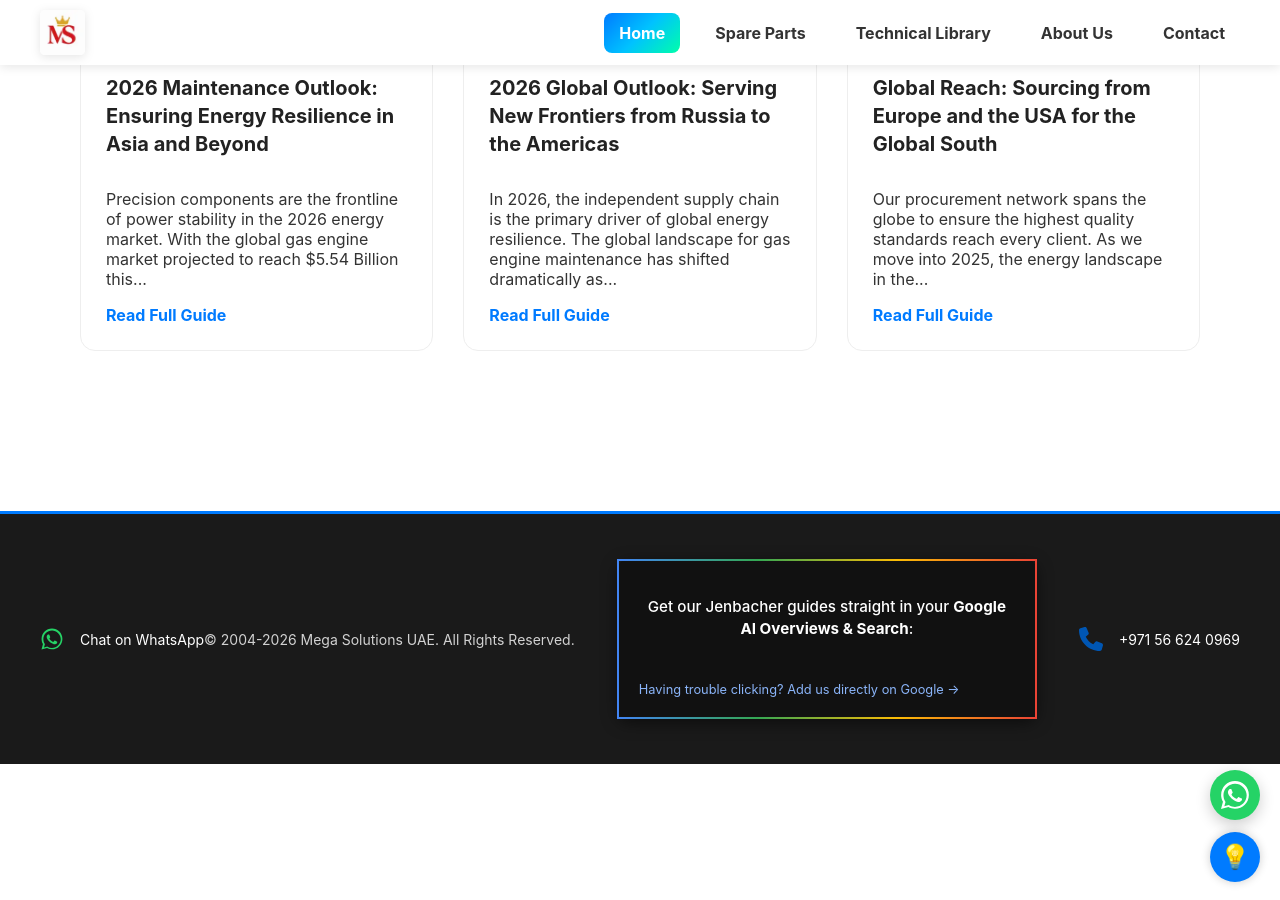
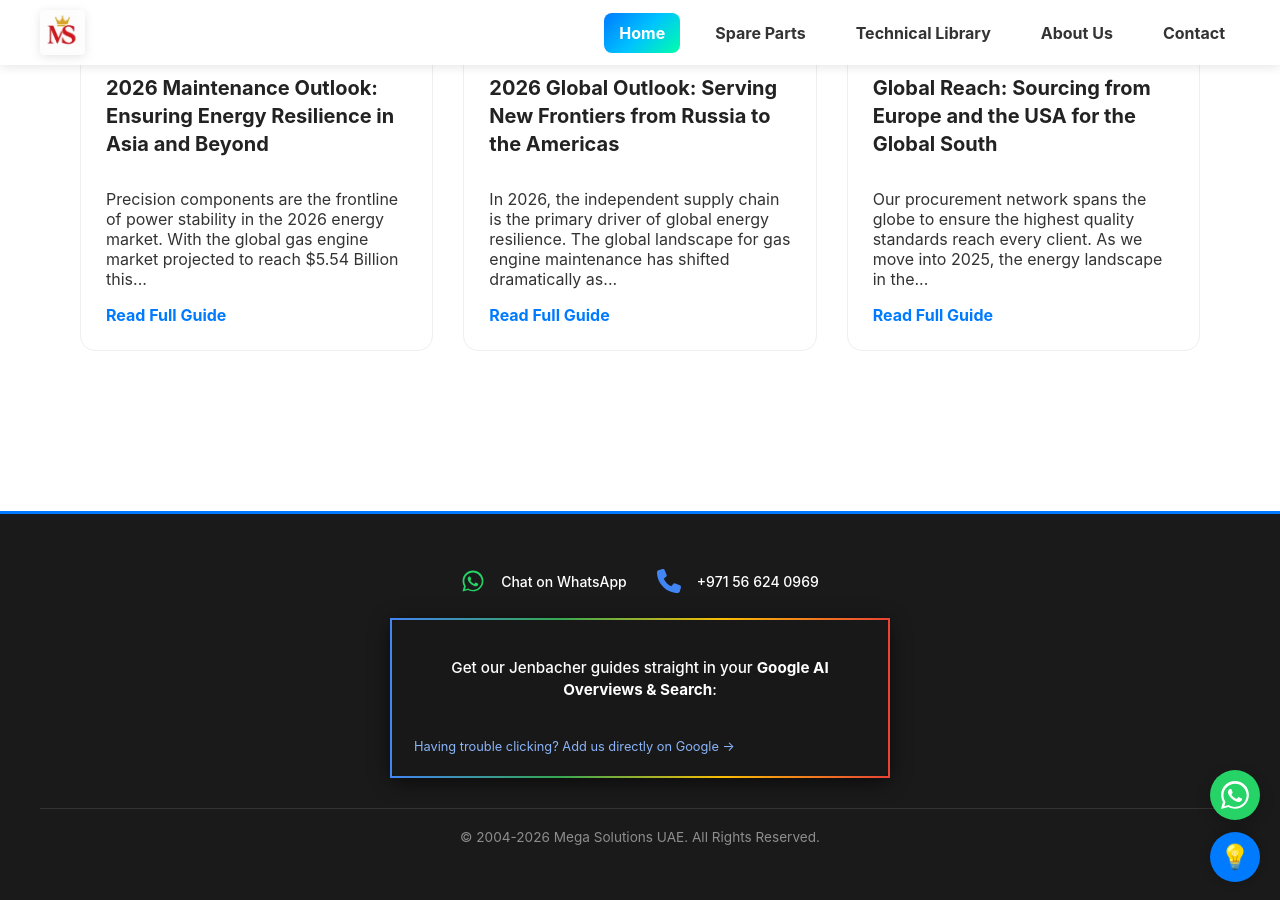
Before and after one commit to Khisal786/Mega-Solutions-UAE, a Jekyll site: the page built from index.html, in a window 1280 px wide and 900 px high, scrolled down 2354 px. Built offline with Jekyll 4.4.1, drawn with Linux system fonts in a browser that asks for light colours.

Commit message:
Revamp footer layout and styles

```diff
--- a/_includes/footer.html
+++ b/_includes/footer.html
@@ -1,7 +1,10 @@
 <footer class="site-footer">
-    <div class="footer-container">
+    <div class="footer-container" style="display: flex; flex-direction: column; align-items: center; max-width: 1200px; margin: 0 auto; padding: 40px 20px; text-align: center; gap: 25px;">
+
+        <!-- Top Row: Contact & WhatsApp Quick Links -->
+        <div class="footer-top-links" style="display: flex; flex-wrap: wrap; justify-content: center; gap: 30px; width: 100%;">
             <div class="footer-item footer-whatsapp">
-            <a href="https://wa.me/971566240969" target="_blank" rel="noopener">
+                <a href="https://wa.me/971566240969" target="_blank" rel="noopener" style="display: flex; align-items: center; color: #fff; text-decoration: none; font-weight: 500;">
                     <svg xmlns="http://www.w3.org/2000/svg" width="24" height="24" viewBox="0 0 448 512" style="fill: #25D366; vertical-align: middle; margin-right: 8px;">
                         <path d="M380.9 97.1C339 55.1 283.2 32 223.9 32c-122.4 0-222 99.6-222 222 0 39.1 10.2 77.3 29.6 111L0 480l117.7-30.9c32.7 17.8 69.4 27.2 106.2 27.2h.1c122.3 0 222-99.6 222-222 0-59.3-23-115.1-65.1-157.1zM223.9 446.3c-33.2 0-65.7-8.9-94-25.7l-6.7-4-69.8 18.3 18.7-68.1-4.4-7c-18.5-29.4-28.2-63.3-28.2-98.2 0-101.7 82.8-184.5 184.6-184.5 49.3 0 95.6 19.2 130.4 54.1 34.8 34.9 56.2 81.2 56.1 130.5 0 101.8-84.9 184.6-186.5 184.6zm101.2-138.2c-5.5-2.8-32.8-16.2-37.9-18-5.1-1.9-8.8-2.8-12.5 2.8-3.7 5.6-14.3 18-17.6 21.8-3.2 3.7-6.5 4.2-12 1.4-5.5-2.8-23.4-8.6-44.6-27.5-16.5-14.7-27.6-32.8-30.8-38.4-3.2-5.6-.3-8.6 2.5-11.4 2.5-2.5 5.5-6.5 8.3-9.7 2.8-3.2 3.7-5.5 5.5-9.2 1.9-3.7.9-6.9-.5-9.7-1.4-2.8-12.5-30.1-17.1-41.2-4.5-10.8-9.1-9.3-12.5-9.5-3.2-.2-6.9-.2-10.6-.2-3.7 0-9.7 1.4-14.8 6.9-5.1 5.6-19.4 19-19.4 46.3 0 27.3 19.9 53.7 22.6 57.4 2.8 3.7 39.1 59.7 94.8 83.8 13.2 5.7 23.5 9.2 31.5 11.8 13.3 4.2 25.4 3.6 35 2.2 10.7-1.6 32.8-13.4 37.4-26.4 4.6-13 4.6-24.1 3.2-26.4-1.3-2.5-5-3.9-10.5-6.6z"/>
                     </svg>
@@ -9,22 +12,28 @@
                 </a>
             </div>
 
-        <div class="footer-item footer-copyright">
-            <p>&copy; 2004-{{ "now" | date: "%Y" }} Mega Solutions UAE. All Rights Reserved.</p>
+            <div class="footer-item footer-contact">
+                <a href="tel:+971566240969" style="display: flex; align-items: center; color: #fff; text-decoration: none; font-weight: 500;">
+                    <svg xmlns="http://www.w3.org/2000/svg" width="24" height="24" viewBox="0 0 512 512" style="fill: #4285F4; vertical-align: middle; margin-right: 8px;">
+                        <path d="M164.9 24.6c-7.7-18.6-28-28.5-47.4-23.2l-88 24C12.1 30.2 0 46 0 64C0 311.4 200.6 512 448 512c18 0 33.8-12.1 38.6-29.5l24-88c5.3-19.4-4.6-39.7-23.2-47.4l-96-40c-16.3-6.8-35.2-2.1-46.3 11.6L304.7 368C234.3 334.7 177.3 277.7 144 207.3L193.3 167c13.7-11.2 18.4-30 11.6-46.3l-40-96z"/>
+                    </svg>
+                    <span>+971 56 624 0969</span>
+                </a>
+            </div>
         </div>
 
-       <!-- Eye-Catching Preferred Source Card -->
-        <div class="footer-item preferred-source-wrapper" style="margin: 30px auto; text-align: center; width: 100%; max-width: 420px;">
-            <div class="preferred-source-card" style="background: #111; border: 2px solid transparent; border-image: linear-gradient(to right, #4285F4, #34A853, #FBBC05, #EA4335) 1; padding: 20px; border-radius: 12px; box-shadow: 0 4px 15px rgba(0,0,0,0.5);">
+        <!-- Middle: Eye-Catching Preferred Source Card -->
+        <div class="footer-item preferred-source-wrapper" style="width: 100%; max-width: 500px;">
+            <div class="preferred-source-card" style="background: #181818; border: 2px solid transparent; border-image: linear-gradient(to right, #4285F4, #34A853, #FBBC05, #EA4335) 1; padding: 22px; border-radius: 12px; box-shadow: 0 4px 20px rgba(0,0,0,0.6);">
                 <p style="font-size: 0.95rem; color: #fff; font-weight: 500; margin-bottom: 12px; line-height: 1.4;">
                     Get our Jenbacher guides straight in your <strong>Google AI Overviews & Search</strong>:
                 </p>
 
-                <div style="display: inline-block; pointer-events: auto; position: relative; z-index: 10; margin: 8px 0;">
+                <div style="display: inline-block; pointer-events: auto; position: relative; z-index: 10; margin: 6px 0;">
                     <google-preferred-source domain="megasolutionsuae.com"></google-preferred-source>
                 </div>
 
-                <div style="margin-top: 12px;">
+                <div style="margin-top: 10px;">
                     <a href="https://www.google.com/preferences/source?q=megasolutionsuae.com" target="_blank" rel="noopener" style="font-size: 0.8rem; color: #8ab4f8; text-decoration: none;">
                         Having trouble clicking? Add us directly on Google &rarr;
                     </a>
@@ -32,13 +41,10 @@
             </div>
         </div>
 
-        <div class="footer-item footer-contact">
-            <a href="tel:+971566240969">
-                <svg xmlns="http://www.w3.org/2000/svg" width="24" height="24" viewBox="0 0 512 512" style="fill: #0056b3; vertical-align: middle; margin-right: 8px;">
-                    <path d="M164.9 24.6c-7.7-18.6-28-28.5-47.4-23.2l-88 24C12.1 30.2 0 46 0 64C0 311.4 200.6 512 448 512c18 0 33.8-12.1 38.6-29.5l24-88c5.3-19.4-4.6-39.7-23.2-47.4l-96-40c-16.3-6.8-35.2-2.1-46.3 11.6L304.7 368C234.3 334.7 177.3 277.7 144 207.3L193.3 167c13.7-11.2 18.4-30 11.6-46.3l-40-96z"/>
-                </svg>
-                <span>+971 56 624 0969</span>
-            </a>
+        <!-- Bottom: Copyright -->
+        <div class="footer-item footer-copyright" style="border-top: 1px solid #333; width: 100%; padding-top: 20px; margin-top: 5px;">
+            <p style="font-size: 0.85rem; color: #aaa; margin: 0;">&copy; 2004-{{ "now" | date: "%Y" }} Mega Solutions UAE. All Rights Reserved.</p>
         </div>
+
     </div>
 </footer>
```
Lines whose indentation alone changed are shown as unchanged.
